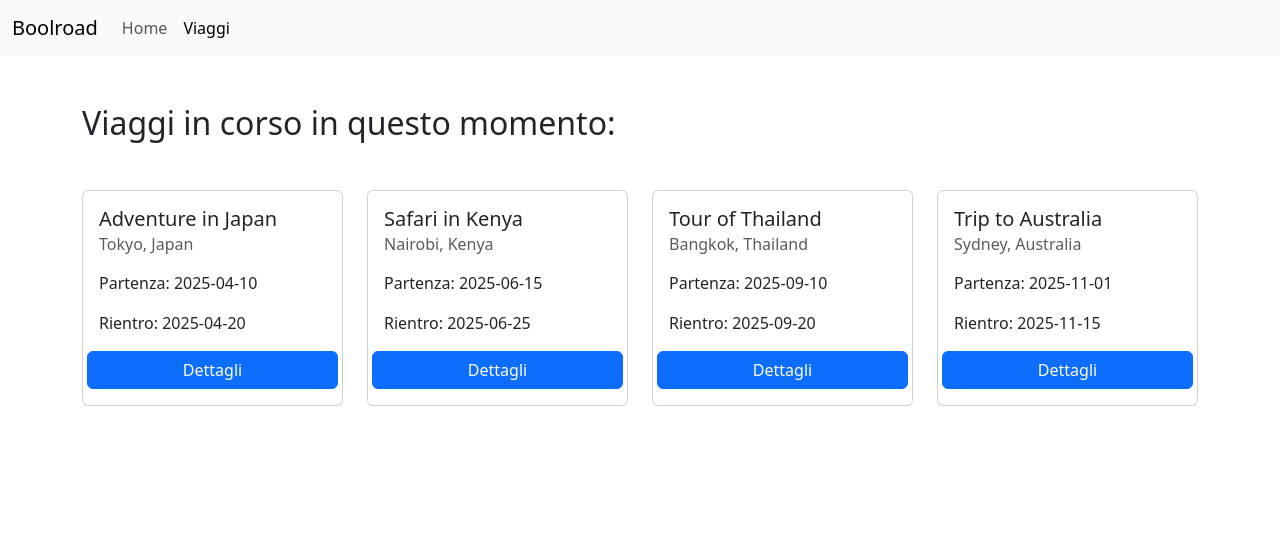
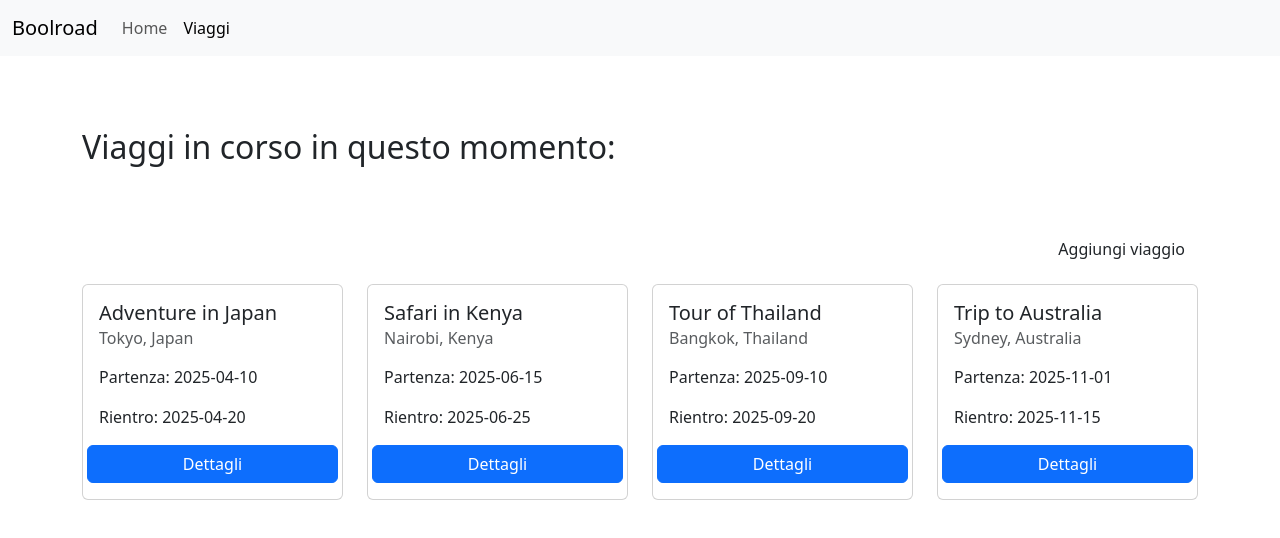
Before and after one commit to FrancescoTullio/boolroad, a React (Vite) app: page /trips in a window 1280 px wide. Shown: the top 538 px of the page. Built offline with nearby package versions, Linux system fonts and the light colour scheme.

Commit message:
feat: create page

```diff
--- a/data/data.js
+++ b/data/data.js
@@ -6,52 +6,13 @@ const trips = [
     departureDate: "2025-04-10",
     arrivalDate: "2025-04-20",
     cover: "japan.jpg",
+    description: "Un viaggio indimenticabile alla scoperta della cultura giapponese, tra modernità e tradizione, templi antichi e grattacieli futuristici.",
     participants: [
-      {
-        id: 101,
-        firstName: "Marco",
-        lastName: "Rossi",
-        taxCode: "RSSMRC90A01H501Z",
-        birthDate: "1990-01-01",
-        phone: "+39 333 1234567",
-        email: "marco.rossi@example.com"
-      },
-      {
-        id: 102,
-        firstName: "Giulia",
-        lastName: "Bianchi",
-        taxCode: "BNCGLI85C44F205Y",
-        birthDate: "1985-03-04",
-        phone: "+39 331 9876543",
-        email: "giulia.bianchi@example.com"
-      },
-      {
-        id: 108,
-        firstName: "Stefano",
-        lastName: "Ricci",
-        taxCode: "RCCSTF89P12F839X",
-        birthDate: "1989-09-12",
-        phone: "+39 347 6543210",
-        email: "stefano.ricci@example.com"
-      },
-      {
-        id: 109,
-        firstName: "Elena",
-        lastName: "Moretti",
-        taxCode: "MRTELN91D22G321Y",
-        birthDate: "1991-12-22",
-        phone: "+39 350 8765432",
-        email: "elena.moretti@example.com"
-      },
-      {
-        id: 110,
-        firstName: "Davide",
-        lastName: "Conti",
-        taxCode: "CNTDVD93M11K501X",
-        birthDate: "1993-06-11",
-        phone: "+39 360 1239876",
-        email: "davide.conti@example.com"
-      }
+      { id: 1, firstName: "Marco", lastName: "Rossi", taxCode: "RSSMRC90A01H501Z", birthDate: "1990-01-01", phone: "+39 333 1234567", email: "marco.rossi@example.com" },
+      { id: 2, firstName: "Giulia", lastName: "Bianchi", taxCode: "BNCGLI85C44F205Y", birthDate: "1985-03-04", phone: "+39 331 9876543", email: "giulia.bianchi@example.com" },
+      { id: 3, firstName: "Stefano", lastName: "Ricci", taxCode: "RCCSTF89P12F839X", birthDate: "1989-09-12", phone: "+39 347 6543210", email: "stefano.ricci@example.com" },
+      { id: 4, firstName: "Elena", lastName: "Moretti", taxCode: "MRTELN91D22G321Y", birthDate: "1991-12-22", phone: "+39 350 8765432", email: "elena.moretti@example.com" },
+      { id: 5, firstName: "Davide", lastName: "Conti", taxCode: "CNTDVD93M11K501X", birthDate: "1993-06-11", phone: "+39 360 1239876", email: "davide.conti@example.com" }
     ]
   },
   {
@@ -61,52 +22,13 @@ const trips = [
     departureDate: "2025-06-15",
     arrivalDate: "2025-06-25",
     cover: "kenya.jpg",
+    description: "Un safari emozionante tra le meraviglie della savana africana, alla scoperta di leoni, elefanti e panorami mozzafiato.",
     participants: [
-      {
-        id: 103,
-        firstName: "Luca",
-        lastName: "Verdi",
-        taxCode: "VRDLUC92E10F839L",
-        birthDate: "1992-05-10",
-        phone: "+39 345 6789012",
-        email: "luca.verdi@example.com"
-      },
-      {
-        id: 111,
-        firstName: "Martina",
-        lastName: "De Luca",
-        taxCode: "DLUMRT87C21H501M",
-        birthDate: "1987-07-21",
-        phone: "+39 333 2223344",
-        email: "martina.deluca@example.com"
-      },
-      {
-        id: 112,
-        firstName: "Alessandro",
-        lastName: "Fabbri",
-        taxCode: "FBBALS90L13G321N",
-        birthDate: "1990-11-13",
-        phone: "+39 366 1122334",
-        email: "alessandro.fabbri@example.com"
-      },
-      {
-        id: 113,
-        firstName: "Sara",
-        lastName: "Gentile",
-        taxCode: "GNTSAR88R02M501T",
-        birthDate: "1988-10-02",
-        phone: "+39 377 4455667",
-        email: "sara.gentile@example.com"
-      },
-      {
-        id: 114,
-        firstName: "Giovanni",
-        lastName: "Pellegrini",
-        taxCode: "PLLGVN95P22D839Y",
-        birthDate: "1995-08-22",
-        phone: "+39 388 5566778",
-        email: "giovanni.pellegrini@example.com"
-      }
+      { id: 1, firstName: "Luca", lastName: "Verdi", taxCode: "VRDLUC92E10F839L", birthDate: "1992-05-10", phone: "+39 345 6789012", email: "luca.verdi@example.com" },
+      { id: 2, firstName: "Martina", lastName: "De Luca", taxCode: "DLUMRT87C21H501M", birthDate: "1987-07-21", phone: "+39 333 2223344", email: "martina.deluca@example.com" },
+      { id: 3, firstName: "Alessandro", lastName: "Fabbri", taxCode: "FBBALS90L13G321N", birthDate: "1990-11-13", phone: "+39 366 1122334", email: "alessandro.fabbri@example.com" },
+      { id: 4, firstName: "Sara", lastName: "Gentile", taxCode: "GNTSAR88R02M501T", birthDate: "1988-10-02", phone: "+39 377 4455667", email: "sara.gentile@example.com" },
+      { id: 5, firstName: "Giovanni", lastName: "Pellegrini", taxCode: "PLLGVN95P22D839Y", birthDate: "1995-08-22", phone: "+39 388 5566778", email: "giovanni.pellegrini@example.com" }
     ]
   },
   {
@@ -116,52 +38,13 @@ const trips = [
     departureDate: "2025-09-10",
     arrivalDate: "2025-09-20",
     cover: "thailand.jpg",
+    description: "Un viaggio nel cuore del Sud-Est asiatico tra templi dorati, mercati galleggianti e spiagge paradisiache.",
     participants: [
-      {
-        id: 115,
-        firstName: "Andrea",
-        lastName: "Ferrari",
-        taxCode: "FRRAND94L12F205T",
-        birthDate: "1994-07-12",
-        phone: "+39 320 4455667",
-        email: "andrea.ferrari@example.com"
-      },
-      {
-        id: 116,
-        firstName: "Chiara",
-        lastName: "Romano",
-        taxCode: "RMNCHR90P18G321L",
-        birthDate: "1990-09-18",
-        phone: "+39 333 7788990",
-        email: "chiara.romano@example.com"
-      },
-      {
-        id: 117,
-        firstName: "Luca",
-        lastName: "Bianchi",
-        taxCode: "BNCLCU85M22H501Z",
-        birthDate: "1985-12-22",
-        phone: "+39 328 4455667",
-        email: "luca.bianchi@example.com"
-      },
-      {
-        id: 118,
-        firstName: "Giulia",
-        lastName: "Ferrari",
-        taxCode: "FRRGLL92T05A794U",
-        birthDate: "1992-11-05",
-        phone: "+39 347 2233445",
-        email: "giulia.ferrari@example.com"
-      },
-      {
-        id: 119,
-        firstName: "Marco",
-        lastName: "Rossi",
-        taxCode: "RSSMRC81L15F205Y",
-        birthDate: "1981-07-15",
-        phone: "+39 320 1122334",
-        email: "marco.rossi@example.com"
-      }
+      { id: 1, firstName: "Andrea", lastName: "Ferrari", taxCode: "FRRAND94L12F205T", birthDate: "1994-07-12", phone: "+39 320 4455667", email: "andrea.ferrari@example.com" },
+      { id: 2, firstName: "Chiara", lastName: "Romano", taxCode: "RMNCHR90P18G321L", birthDate: "1990-09-18", phone: "+39 333 7788990", email: "chiara.romano@example.com" },
+      { id: 3, firstName: "Luca", lastName: "Bianchi", taxCode: "BNCLCU85M22H501Z", birthDate: "1985-12-22", phone: "+39 328 4455667", email: "luca.bianchi@example.com" },
+      { id: 4, firstName: "Giulia", lastName: "Ferrari", taxCode: "FRRGLL92T05A794U", birthDate: "1992-11-05", phone: "+39 347 2233445", email: "giulia.ferrari@example.com" },
+      { id: 5, firstName: "Marco", lastName: "Rossi", taxCode: "RSSMRC81L15F205Y", birthDate: "1981-07-15", phone: "+39 320 1122334", email: "marco.rossi@example.com" }
     ]
   },
   {
@@ -171,61 +54,14 @@ const trips = [
     departureDate: "2025-11-01",
     arrivalDate: "2025-11-15",
     cover: "australia.jpg",
+    description: "Un viaggio nella terra dei canguri tra spiagge da sogno, metropoli vivaci e paesaggi selvaggi.",
     participants: [
-      {
-        id: 120,
-        firstName: "Elena",
-        lastName: "Verdi",
-        taxCode: "VRDLNE87R27C351X",
-        birthDate: "1987-06-27",
-        phone: "+39 366 5566778",
-        email: "elena.verdi@example.com"
-      },
-      {
-        id: 121,
-        firstName: "Alessandro",
-        lastName: "Moretti",
-        taxCode: "MRTLSS95A10D412K",
-        birthDate: "1995-04-10",
-        phone: "+39 333 8899001",
-        email: "alessandro.moretti@example.com"
-      },
-      {
-        id: 122,
-        firstName: "Sara",
-        lastName: "Conti",
-        taxCode: "CNTSRA93C08E333V",
-        birthDate: "1993-03-08",
-        phone: "+39 388 6677889",
-        email: "sara.conti@example.com"
-      },
-      {
-        id: 123,
-        firstName: "Francesco",
-        lastName: "De Luca",
-        taxCode: "DLCFNC88B21G123W",
-        birthDate: "1988-02-21",
-        phone: "+39 329 5566770",
-        email: "francesco.deluca@example.com"
-      },
-      {
-        id: 124,
-        firstName: "Valentina",
-        lastName: "Galli",
-        taxCode: "GLLVNT97D14H678J",
-        birthDate: "1997-09-14",
-        phone: "+39 348 4455663",
-        email: "valentina.galli@example.com"
-      },
-      {
-        id: 125,
-        firstName: "Davide",
-        lastName: "Ricci",
-        taxCode: "RCCDVD86F02I789M",
-        birthDate: "1986-05-02",
-        phone: "+39 391 2233446",
-        email: "davide.ricci@example.com"
-      }
+      { id: 1, firstName: "Elena", lastName: "Verdi", taxCode: "VRDLNE87R27C351X", birthDate: "1987-06-27", phone: "+39 366 5566778", email: "elena.verdi@example.com" },
+      { id: 2, firstName: "Alessandro", lastName: "Moretti", taxCode: "MRTLSS95A10D412K", birthDate: "1995-04-10", phone: "+39 333 8899001", email: "alessandro.moretti@example.com" },
+      { id: 3, firstName: "Sara", lastName: "Conti", taxCode: "CNTSRA93C08E333V", birthDate: "1993-03-08", phone: "+39 388 6677889", email: "sara.conti@example.com" },
+      { id: 4, firstName: "Francesco", lastName: "De Luca", taxCode: "DLCFNC88B21G123W", birthDate: "1988-02-21", phone: "+39 329 5566770", email: "francesco.deluca@example.com" },
+      { id: 5, firstName: "Valentina", lastName: "Galli", taxCode: "GLLVNT97D14H678J", birthDate: "1997-09-14", phone: "+39 348 4455663", email: "valentina.galli@example.com" },
+      { id: 6, firstName: "Davide", lastName: "Ricci", taxCode: "RCCDVD86F02I789M", birthDate: "1986-05-02", phone: "+39 391 2233446", email: "davide.ricci@example.com" }
     ]
   }
 ];
--- a/src/App.jsx
+++ b/src/App.jsx
@@ -4,6 +4,7 @@ import AppLayout from "./layouts/AppLayout";
 import TripsPage from "./pages/TripsPage";
 import HomePage from "./pages/HomePage";
 import ShowSingleTrip from "./pages/ShowSingleTrip";
+import AddTripPage from "./pages/AddTripPage";
 
 function App() {
 
@@ -14,6 +15,7 @@ function App() {
           <Route element={<AppLayout />}>
           <Route path="/" element={<HomePage />} />
             <Route path="/trips" element={<TripsPage />} />
+            <Route path="/trips/create" element={<AddTripPage />} />
             <Route path="/trips/:id" element={<ShowSingleTrip />} />
           </Route>
         </Routes>
--- a/src/layouts/AppLayout.jsx
+++ b/src/layouts/AppLayout.jsx
@@ -9,7 +9,7 @@ function AppLayout() {
                 <Navbar />
             </header>
 
-            <main>
+            <main className="container py-4">
                 <Outlet />
             </main>
 
--- /dev/null
+++ b/src/pages/AddTripPage.jsx
@@ -0,0 +1,99 @@
+import { useEffect, useState } from "react";
+import { useNavigate } from "react-router-dom";
+import trips from "../../data/data";
+
+function AddTripPage() {
+    const defaultFormValue = {
+        title: "",
+        destination: "",
+        description: "",
+        departureDate: "",
+        arrivalDate: "",
+        cover: ""
+    }
+
+    const [formValue, setFormValue] = useState(defaultFormValue);
+    const navigation = useNavigate();
+
+
+    const handleFormData = (event) => {
+        const { name, value } = event.target;
+
+        let newFormValue = null
+
+        if (name === "cover") {
+            newFormValue = {
+                ...formValue,
+                cover: event.target.files[0]
+            };
+            setFormValue(newFormValue);
+        } else {
+            newFormValue = {
+                ...formValue,
+                [name]: value
+            };
+            setFormValue(newFormValue);
+        };
+        console.log(formValue);
+    };
+
+    const handleSubmit = (event) =>{
+        event.preventDefault();
+
+        const newFormData = {
+            ...formValue,
+            id: Date.now()
+        }
+        trips.push(newFormData)
+        setFormValue(defaultFormValue)
+        navigation(-1)
+    }
+
+    return (
+        <>
+            <button className="btn" onClick={() => navigation(-1)}>Torna ai viaggi</button>
+            <h2 className="py-3">Aggiungi un nuovo viaggio:</h2>
+
+            <form onSubmit={handleSubmit}>
+                <div className="mb-3">
+                    <label htmlFor="title" className="form-label">Titolo</label>
+                    <input name="title" type="text" className="form-control" id="title"
+                        value={formValue.title} onChange={handleFormData} />
+                </div>
+
+                <div className="mb-3">
+                    <label htmlFor="destination" className="form-label">Destinazione</label>
+                    <input name="destination" type="text" className="form-control" id="destination"
+                        value={formValue.destination} onChange={handleFormData} />
+                </div>
+
+                <div className="mb-3">
+                    <label htmlFor="description" className="form-label">Descrizione</label>
+                    <textarea name="description" className="form-control" id="description"
+                        value={formValue.description} onChange={handleFormData} ></textarea>
+                </div>
+
+                <div className="mb-3">
+                    <label htmlFor="departureDate" className="form-label">Data di partenza</label>
+                    <input name="departureDate" type="date" className="form-control" id="departureDate"
+                        value={formValue.departureDate} onChange={handleFormData} />
+                </div>
+
+                <div className="mb-3">
+                    <label htmlFor="arrivalDate" className="form-label">Data di arrivo</label>
+                    <input name="arrivalDate" type="date" className="form-control" id="arrivalDate"
+                        value={formValue.arrivalDate} onChange={handleFormData} />
+                </div>
+
+                <div className="mb-3">
+                    <label htmlFor="cover" className="form-label">Poster del viaggio</label>
+                    <input name="cover" type="file" className="form-control" id="cover" onChange={handleFormData} />
+                </div>
+
+                <button type="submit" className="btn btn-success">Aggiungi</button>
+            </form>
+        </>
+    );
+}
+
+export default AddTripPage;
--- a/src/pages/TripsPage.jsx
+++ b/src/pages/TripsPage.jsx
@@ -1,12 +1,16 @@
 import trips from "../../data/data"
 import TripCard from "../components/TripCard";
+import { Link } from "react-router-dom";
 
 function TripsPage() {
     return (
         <>
-            <section className="container">
+            <section>
                 <h2 className="my-5">Viaggi in corso in questo momento: </h2>
-                <div className="row row-cols-1 row-cols-md-3 row-cols-lg-4 gy-4">
+                <div className="d-flex justify-content-end py-3">
+                    <Link className="btn" to="/trips/create">Aggiungi viaggio</Link>
+                </div>
+                <div className="row row-cols-1 row-cols-sm-2 row-cols-md-3 row-cols-lg-4 gy-4">
                     {trips.map((curTrip) => {
                         return (
                             <div className='col' key={curTrip.id}>
```
Also changed, not shown: src/components/AppLayout.jsx (deleted, +0 -23 lines), src/pages/ShowSingleTrip.jsx (+8 -7 lines).
